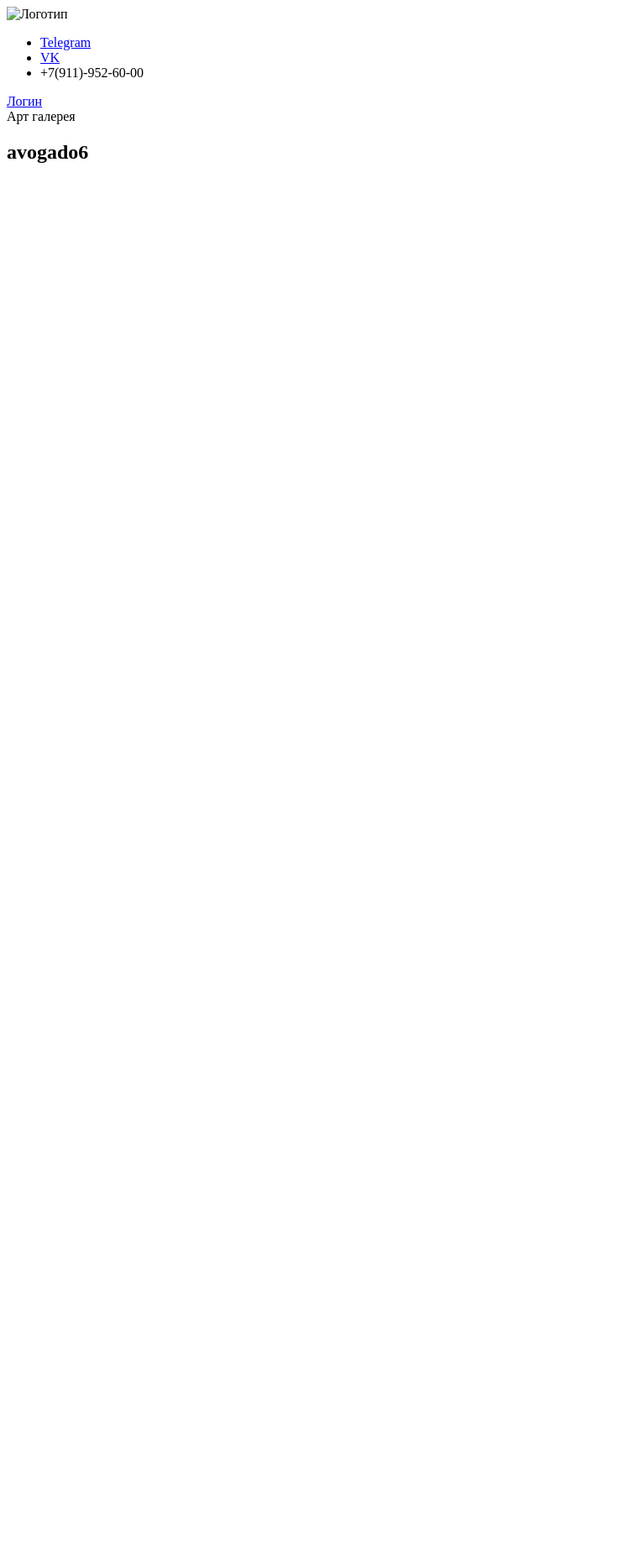
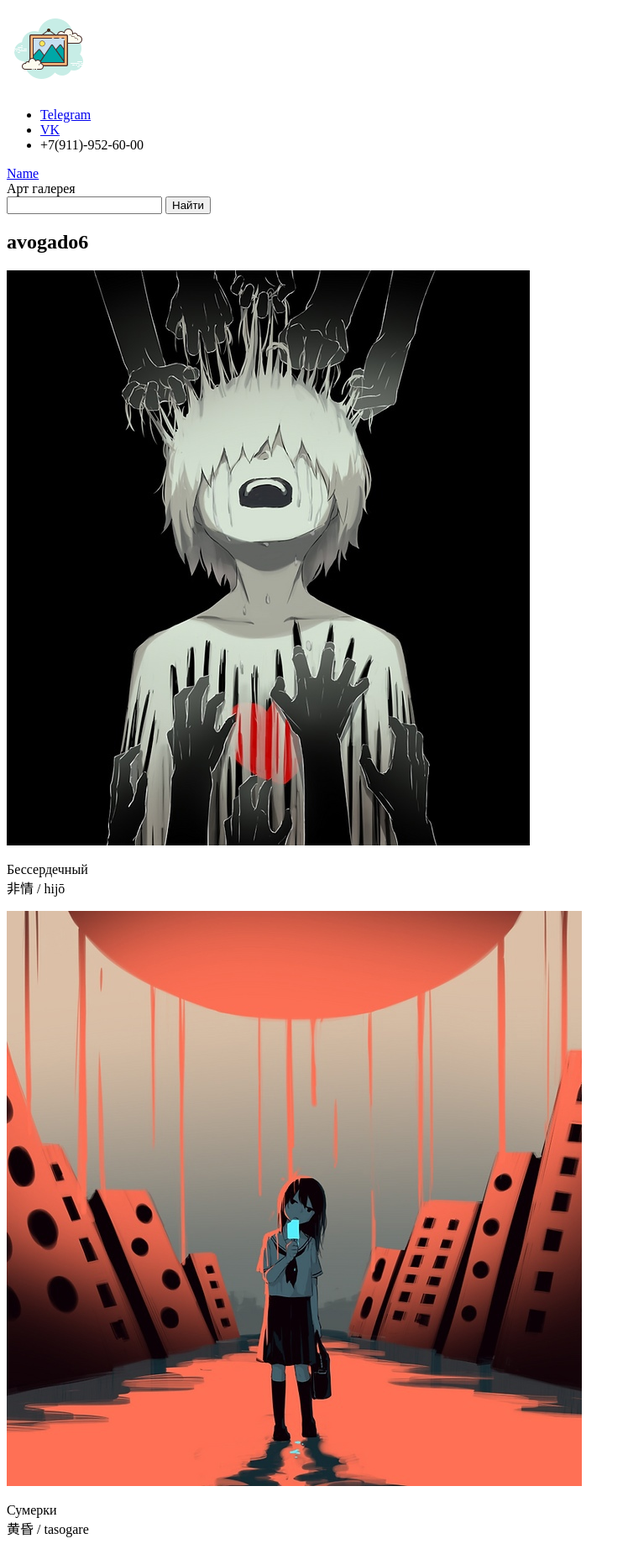
Before and after one commit to MagicGiant/WEB, a plain HTML site: page index.html in a window 1280 px wide. Shown: the top 1845 px of the page at 84% size, without its empty margins (0-748 px from the left). Before the commit the page ends 800 px from the top, so only its background shows below. Drawn offline with Linux system fonts and the light colour scheme.

Commit message:
add examples

```diff
--- a/index.html
+++ b/index.html
@@ -10,27 +10,53 @@
 <body>
 
     <footer class="l-footer">
-        <div class="l-left">
-            <img class="m-logo" src=images/logo/logo.png" alt="Логотип">
+        <nav class="l-left">
+            <img src="images/logo/logo.png" alt="Изображение 1">
             <ul class="m-contacts">
                 <li class="m-contact"><a class="s-telegram" href="https://t.me/Magistones">Telegram</a></li>
                 <li class="m-contact"><a class="s-vk" href="https://vk.com/obidjanow">VK</a></li>
-                <li class="m-contact"><span class="phone-number">+7(911)-952-60-00</span>
+                <li class="m-contact"><span class="s-phone-number">+7(911)-952-60-00</span>
             </ul>
-        </div>
+        </nav>
         <div class="l-right">
-            <span class="login"><a href="#">Логин</a></span>
+            <a href="#"><span class="Name">Name</span></a>
         </div>
     </footer>
 
     <header class="l-header">
         <span class="page-name">Арт галерея</span>
+        <form>
+            <input class="s-find-search" type="search">
+            <input class="s-find-bottom" type="submit" value="Найти">
+        </form>
     </header>
 
     <main class="l-main">
         <div class="l-autors-and-examples">
-            <h2 class="l-author-name">avogado6</h2>
-            <div></div>
+            <h2 class="m-author-name">avogado6</h2>
+            <div class="l-examples">
+                <article class="m-example">
+                    <a href="images/examples/avogado6/example1.jpg"><img src="images/examples/avogado6/example1.jpg" alt="Изображение 1"></a>
+                    <p>
+                        Бессердечный <br>
+                        非情 / hijō
+                    </p>
+                </article>
+                <article class="m-example">
+                    <a href="images/examples/avogado6/example2.jpg"><img src="images/examples/avogado6/example2.jpg" alt="Изображение 2"></a>
+                    <p>
+                        Сумерки <br>
+                        黄昏 / tasogare
+                    </p>
+                </article>
+                <article class="m-example">
+                    <a href="images/examples/avogado6/example3.jpg"><img src="images/examples/avogado6/example3.jpg" alt="Изображение 3"></a>
+                    <p>
+                        Замороженный <br>
+                        凍結 / tōketsu
+                    </p>
+                </article>
+            </div>
         </div>
     </main>
 </body>
```
Also changed, not shown: appearance.png, images/examples/avogado6/example1.jpg (renamed from images/pictures/example1.jpg), images/examples/avogado6/example2.jpg (renamed from images/pictures/example2.jpg), images/examples/avogado6/example3.jpg (renamed from images/pictures/example3.jpg), images/examples/avogado6/example4.jpg (renamed from images/pictures/example4.jpg), images/examples/avogado6/example5.jpg (renamed from images/pictures/example5.jpg), images/pictures/background.jpg (deleted).
